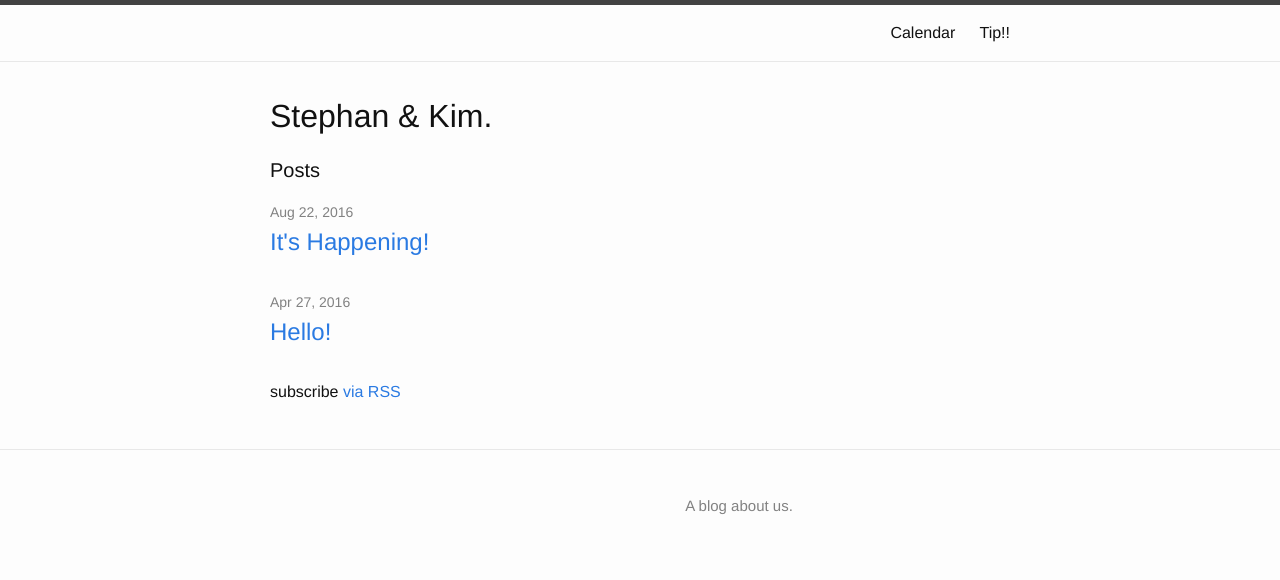
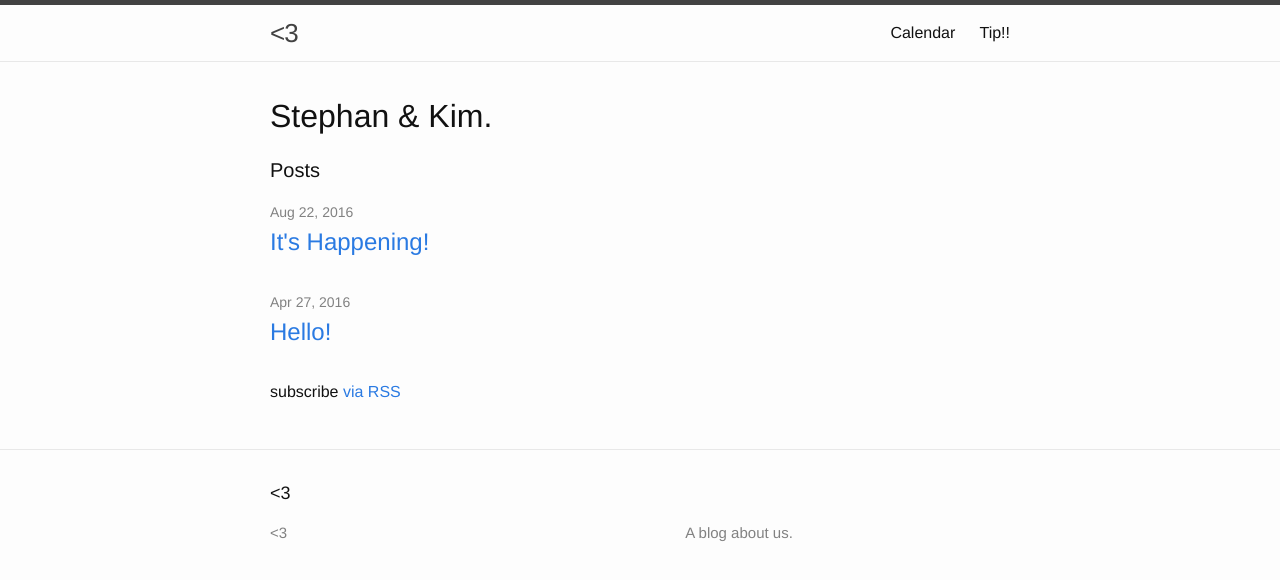
Before and after one commit to stephan-kim/stephan-kim.github.io, a Jekyll site: the page built from index.html, in a window 1280 px wide. Shown: the top 580 px of the page. Built offline with Jekyll 4.4.1, drawn with Linux system fonts in a browser that asks for light colours.

Commit message:
add home button

```diff
--- a/_config.yml
+++ b/_config.yml
@@ -6,7 +6,7 @@
 # 'jekyll serve'. If you change this file, please restart the server process.
 
 # Site settings
-#title: Stephan & Kim.
+title: <3
 #email: none@available.com
 description: > # this means to ignore newlines until "baseurl:"
   A blog about us.
```
